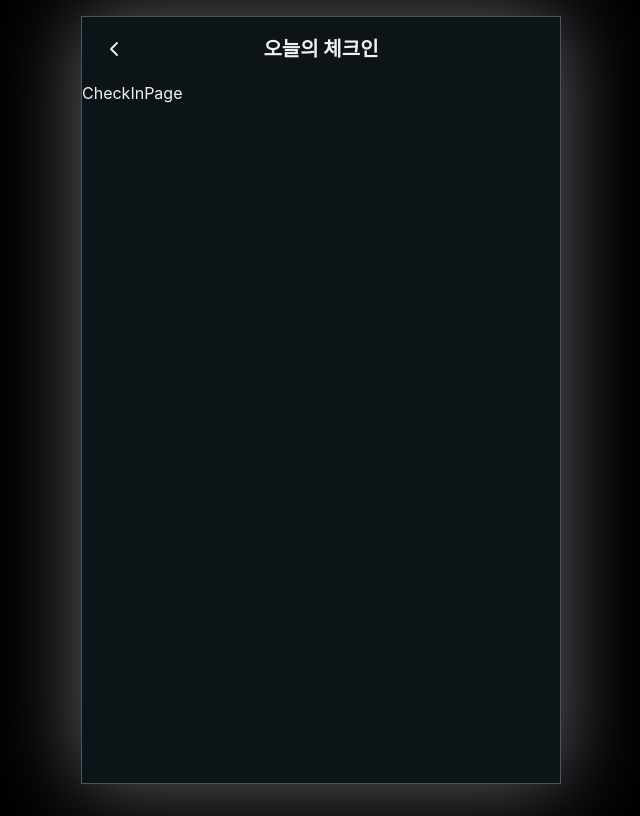
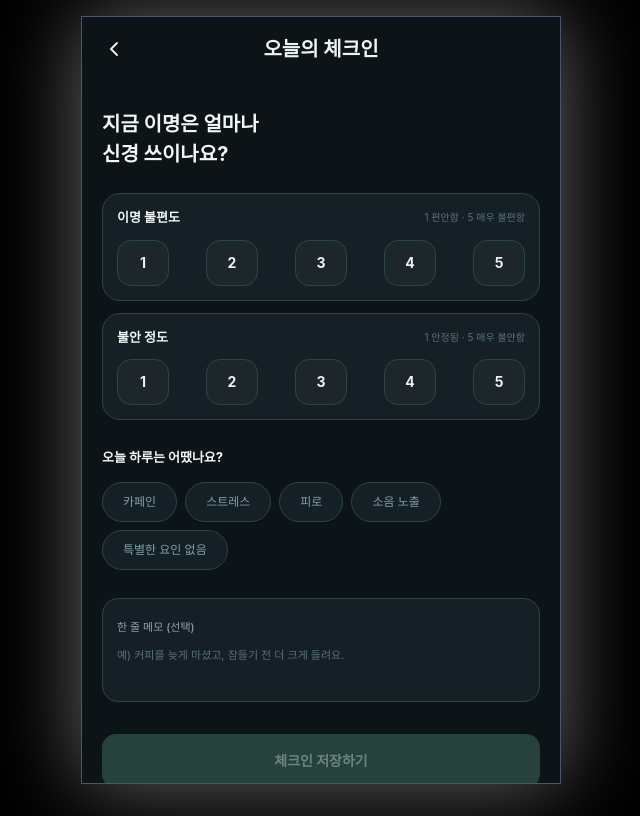
Before and after one commit to 2026-LIKELION-SOMNI/2026-likilion-ds2, a React (Vite) app in the folder frontend/: page /check-in in a window 1280 px wide. Shown: the whole page, without its empty margins (319-959 px from the left). Built offline with nearby package versions, Linux system fonts and the light colour scheme; no server answers.

Commit message:
feat: 데일리 체크인 화면 구현, api 연동

```diff
--- /dev/null
+++ b/frontend/src/components/check-in/FactorChip.tsx
@@ -0,0 +1,44 @@
+interface FactorChipProps {
+  label: string;
+  isSelected: boolean;
+  onClick: () => void;
+}
+
+function FactorChip({
+  label,
+  isSelected,
+  onClick,
+}: FactorChipProps) {
+  return (
+    <button
+      type="button"
+      aria-pressed={isSelected}
+      onClick={onClick}
+      className={`
+        inline-flex
+        items-center
+        justify-center
+        gap-[0.625rem]
+        rounded-[6.1875rem]
+        border
+        px-[1.25rem]
+        py-[0.625rem]
+        text-center
+        font-sans
+        text-[0.75rem]
+        font-medium
+        leading-normal
+        transition-colors
+        ${
+          isSelected
+            ? "border-[#2B8E78] bg-[#12382E] text-[#61DBB8]"
+            : "border-[#2D4548] bg-[#142025] text-[#809EA8]"
+        }
+      `}
+    >
+      {label}
+    </button>
+  );
+}
+
+export default FactorChip;
--- /dev/null
+++ b/frontend/src/components/check-in/ScaleSelector.tsx
@@ -0,0 +1,98 @@
+interface ScaleSelectorProps {
+  label: string;
+  hint: string;
+  value: number | null;
+  onChange: (value: number) => void;
+  hasError?: boolean;
+}
+
+const SCALE_VALUES = [1, 2, 3, 4, 5];
+
+function ScaleSelector({
+  label,
+  hint,
+  value,
+  onChange,
+  hasError = false,
+}: ScaleSelectorProps) {
+  return (
+    <div
+      className={`
+        w-full
+        rounded-[1.125rem]
+        border
+        bg-[#142025]
+        px-[0.875rem]
+        py-[0.875rem]
+        ${hasError ? "border-[#E5484D]" : "border-[#2D4548]"}
+      `}
+    >
+      <div className="flex items-center justify-between">
+        <span
+          className="
+            font-sans
+            text-[0.8125rem]
+            font-bold
+            leading-normal
+            text-[#F0F7F5]
+          "
+        >
+          {label}
+        </span>
+
+        <span
+          className="
+            font-sans
+            text-[0.625rem]
+            font-normal
+            leading-normal
+            text-[#587176]
+          "
+        >
+          {hint}
+        </span>
+      </div>
+
+      <div className="mt-[0.75rem] flex items-center justify-between">
+        {SCALE_VALUES.map((scaleValue) => {
+          const isSelected = value === scaleValue;
+
+          return (
+            <button
+              key={scaleValue}
+              type="button"
+              aria-pressed={isSelected}
+              onClick={() => onChange(scaleValue)}
+              className={`
+                flex
+                h-[2.875rem]
+                w-[3.25rem]
+                items-center
+                justify-center
+                rounded-[0.875rem]
+                border
+                pt-[0.75rem]
+                pb-[0.8125rem]
+                text-center
+                font-sans
+                text-[0.875rem]
+                font-bold
+                leading-[1.3125rem]
+                transition-colors
+                ${
+                  isSelected
+                    ? "border-transparent bg-[#60CEA7] text-[#07100D]"
+                    : "border-[#2D4548] bg-[#1C262B] text-[#ECF3F2]"
+                }
+              `}
+            >
+              {scaleValue}
+            </button>
+          );
+        })}
+      </div>
+    </div>
+  );
+}
+
+export default ScaleSelector;
--- a/frontend/src/pages/check-in/CheckInPage.tsx
+++ b/frontend/src/pages/check-in/CheckInPage.tsx
@@ -1,3 +1,259 @@
-export default function CheckInPage() {
-  return <div>CheckInPage</div>;
+import { useState } from "react";
+import { useNavigate } from "react-router-dom";
+
+import Button from "../../components/common/Button";
+import FactorChip from "../../components/check-in/FactorChip";
+import ScaleSelector from "../../components/check-in/ScaleSelector";
+import { createCheckin } from "../../api/checkin";
+import type { DailyFactor } from "../../api/checkin";
+import { getUserUuid } from "../../utils/userStorage";
+
+const FACTOR_OPTIONS: {
+  value: DailyFactor;
+  label: string;
+}[] = [
+  { value: "caffeine", label: "카페인" },
+  { value: "stress", label: "스트레스" },
+  { value: "fatigue", label: "피로" },
+  { value: "noise_exposure", label: "소음 노출" },
+];
+
+const NOTE_MAX_LENGTH = 255;
+
+function CheckInPage() {
+  const navigate = useNavigate();
+
+  const [discomfort, setDiscomfort] = useState<
+    number | null
+  >(null);
+  const [tension, setTension] = useState<
+    number | null
+  >(null);
+  const [factors, setFactors] = useState<
+    DailyFactor[]
+  >([]);
+  const [hasNoFactor, setHasNoFactor] =
+    useState(false);
+  const [note, setNote] = useState("");
+  const [isSaving, setIsSaving] =
+    useState(false);
+  const [errorMessage, setErrorMessage] =
+    useState<string | null>(null);
+
+  const isComplete =
+    discomfort !== null && tension !== null;
+
+  const toggleFactor = (
+    value: DailyFactor,
+  ) => {
+    setHasNoFactor(false);
+
+    setFactors((previous) =>
+      previous.includes(value)
+        ? previous.filter(
+            (factor) => factor !== value,
+          )
+        : [...previous, value],
+    );
+  };
+
+  const selectNoFactor = () => {
+    setFactors([]);
+    setHasNoFactor(true);
+  };
+
+  const handleSubmit = async () => {
+    if (!isComplete || isSaving) {
+      return;
+    }
+
+    const uuid = getUserUuid();
+
+    if (!uuid) {
+      setErrorMessage(
+        "사용자 정보를 찾을 수 없어요. 앱을 새로고침한 뒤 다시 시도해 주세요.",
+      );
+      return;
+    }
+
+    setIsSaving(true);
+    setErrorMessage(null);
+
+    try {
+      await createCheckin(uuid, {
+        discomfort,
+        tension,
+        daily_factors: hasNoFactor
+          ? []
+          : factors,
+        note: note.trim(),
+      });
+
+      navigate("/");
+    } catch {
+      setErrorMessage(
+        "체크인 저장에 실패했어요. 잠시 후 다시 시도해 주세요.",
+      );
+    } finally {
+      setIsSaving(false);
+    }
+  };
+
+  return (
+    <div
+      className="
+        flex
+        min-h-full
+        flex-col
+        px-5
+        pb-[2.5rem]
+      "
+    >
+      <h1
+        className="
+          pt-[1.75rem]
+          font-sans
+          text-[1.25rem]
+          font-bold
+          leading-[1.875rem]
+          text-[#F0F7F5]
+        "
+      >
+        지금 이명은 얼마나
+        <br />
+        신경 쓰이나요?
+      </h1>
+
+      <div className="mt-[1.5rem] flex flex-col gap-[0.75rem]">
+        <ScaleSelector
+          label="이명 불편도"
+          hint="1 편안함 · 5 매우 불편함"
+          value={discomfort}
+          onChange={setDiscomfort}
+          hasError={errorMessage !== null}
+        />
+
+        <ScaleSelector
+          label="불안 정도"
+          hint="1 안정됨 · 5 매우 불안함"
+          value={tension}
+          onChange={setTension}
+          hasError={errorMessage !== null}
+        />
+      </div>
+
+      <section className="mt-[1.75rem]">
+        <p
+          className="
+            font-sans
+            text-[0.8125rem]
+            font-bold
+            leading-normal
+            text-[#F0F7F5]
+          "
+        >
+          오늘 하루는 어땠나요?
+        </p>
+
+        <div className="mt-[0.875rem] flex flex-wrap gap-[0.5rem]">
+          {FACTOR_OPTIONS.map((option) => (
+            <FactorChip
+              key={option.value}
+              label={option.label}
+              isSelected={factors.includes(
+                option.value,
+              )}
+              onClick={() =>
+                toggleFactor(option.value)
+              }
+            />
+          ))}
+
+          <FactorChip
+            label="특별한 요인 없음"
+            isSelected={hasNoFactor}
+            onClick={selectNoFactor}
+          />
+        </div>
+      </section>
+
+      <section
+        className="
+          mt-[1.75rem]
+          w-full
+          rounded-[1rem]
+          border
+          border-[#2D4548]
+          bg-[#142025]
+          px-[0.875rem]
+          py-[0.875rem]
+        "
+      >
+        <label
+          htmlFor="checkin-note"
+          className="
+            font-sans
+            text-[0.6875rem]
+            font-medium
+            leading-[1.0625rem]
+            text-[#8DA2A6]
+          "
+        >
+          한 줄 메모 (선택)
+        </label>
+
+        <textarea
+          id="checkin-note"
+          rows={2}
+          maxLength={NOTE_MAX_LENGTH}
+          value={note}
+          onChange={(event) =>
+            setNote(event.target.value)
+          }
+          placeholder="예) 커피를 늦게 마셨고, 잠들기 전 더 크게 들려요."
+          className="
+            mt-[0.625rem]
+            w-full
+            resize-none
+            bg-transparent
+            font-sans
+            text-[0.6875rem]
+            font-normal
+            leading-[1.0625rem]
+            text-[#ECF3F2]
+            outline-none
+            placeholder:text-[#587176]
+          "
+        />
+      </section>
+
+      {errorMessage && (
+        <p
+          className="
+            mt-[1rem]
+            font-inter
+            text-[0.75rem]
+            font-normal
+            leading-[145%]
+            text-[#E5484D]
+          "
+        >
+          {errorMessage}
+        </p>
+      )}
+
+      <div className="mt-auto pt-[2rem]">
+        <Button
+          disabled={!isComplete || isSaving}
+          onClick={handleSubmit}
+        >
+          {isSaving
+            ? "저장 중..."
+            : "체크인 저장하기"}
+        </Button>
+      </div>
+    </div>
+  );
 }
+
+export default CheckInPage;
```
